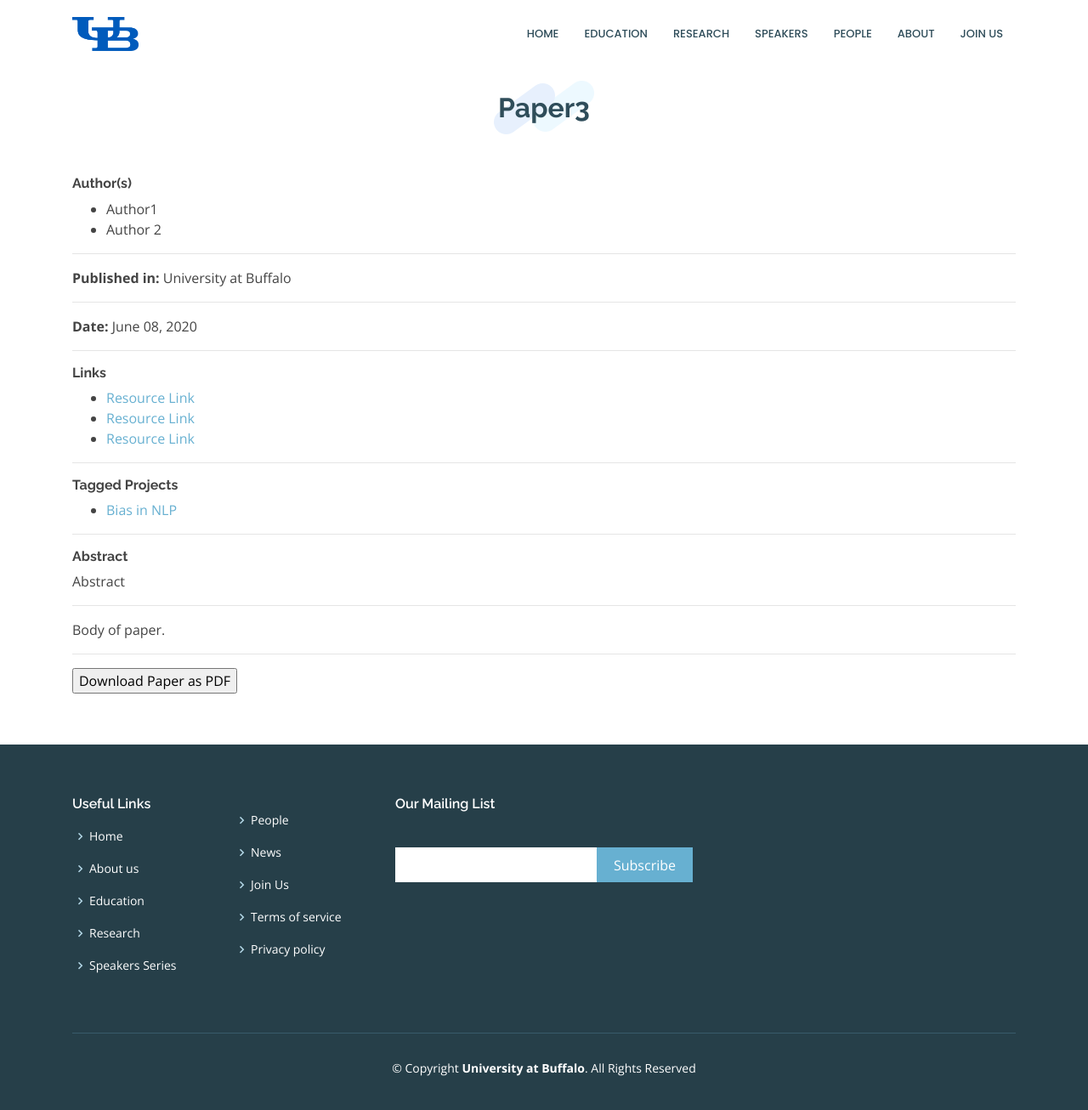
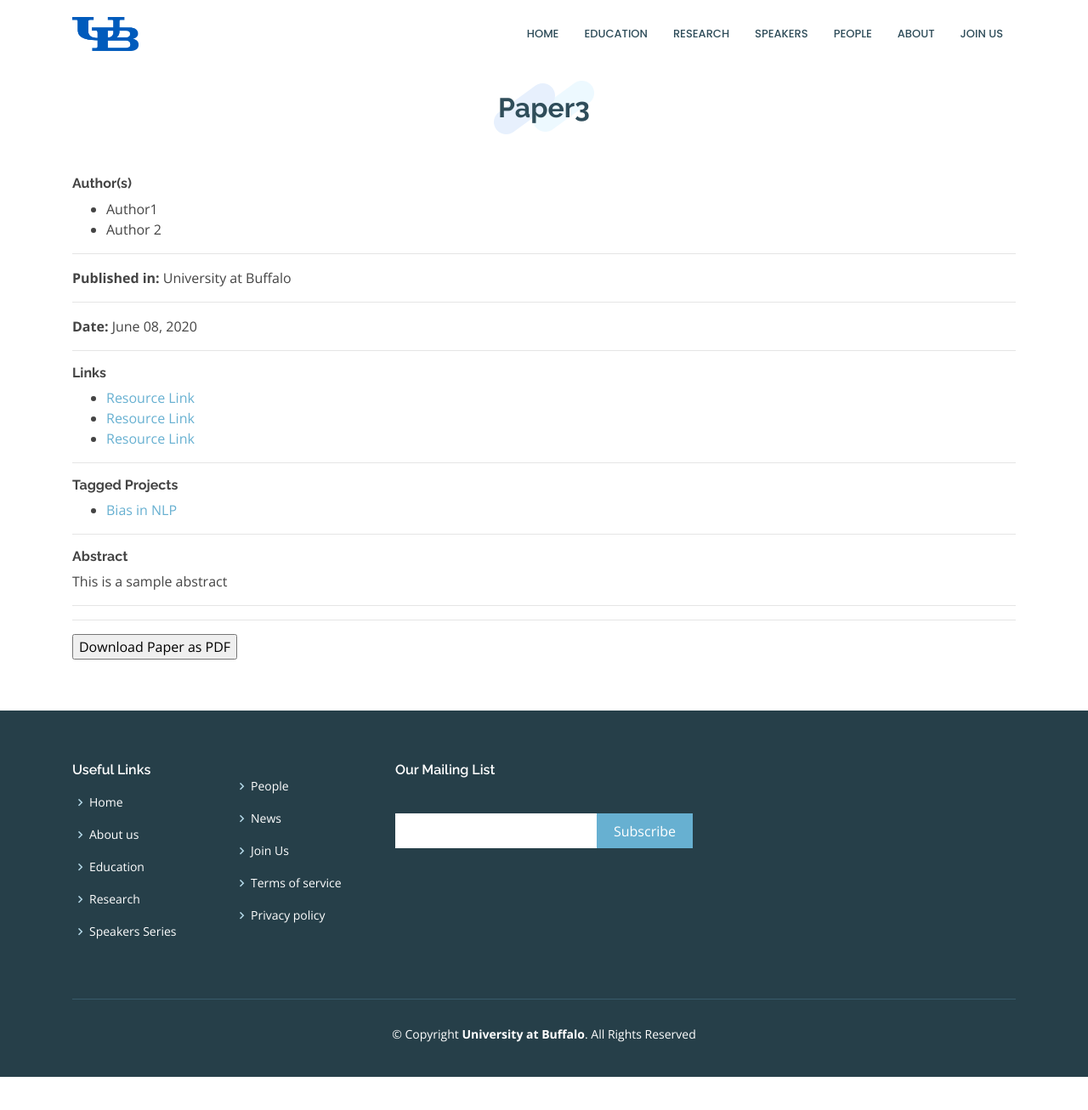
Before and after one commit to Mgeraci19/CS4SG.github.io, a Jekyll site: the page built from _publications/Paper3.md, in a window 1280 px wide and 1307 px high. Shown: the whole window at 85% size. Built offline with Jekyll 4.4.1, drawn with Linux system fonts in a browser that asks for light colours.

Commit message:
Update Paper3.md

```diff
--- a/_publications/Paper3.md
+++ b/_publications/Paper3.md
@@ -4,9 +4,9 @@ title: Paper3
 authors: Author1, Author 2
 publishers: University at Buffalo
 date: 2020-06-08
-links: https://www.google.com/webhp?hl=en&sa=X&ved=0ahUKEwjr3_Df9vLpAhVTCc0KHRlIAkgQPAgH, http://www.buffalo.edu/, https://github.com/
+links: https://www.google.com/webhp?hl=en&sa=X&ved=0ahUKEwjr3_Df9vLpAhVTCc0KHRlIAkgQPAgH,http://www.buffalo.edu/,https://github.com/
+abstract: This is a sample abstract
+tagged_people: Atri Rudra,Varun Chandola
 tagged_projects: Artificial Intelligence and its Role in Near Future,Bias in NLP
-abstract: Abstract
+tagged_education: Edu_Item1,Edu_Item2
 ---
-
-<p>Body of paper.</p>
```
